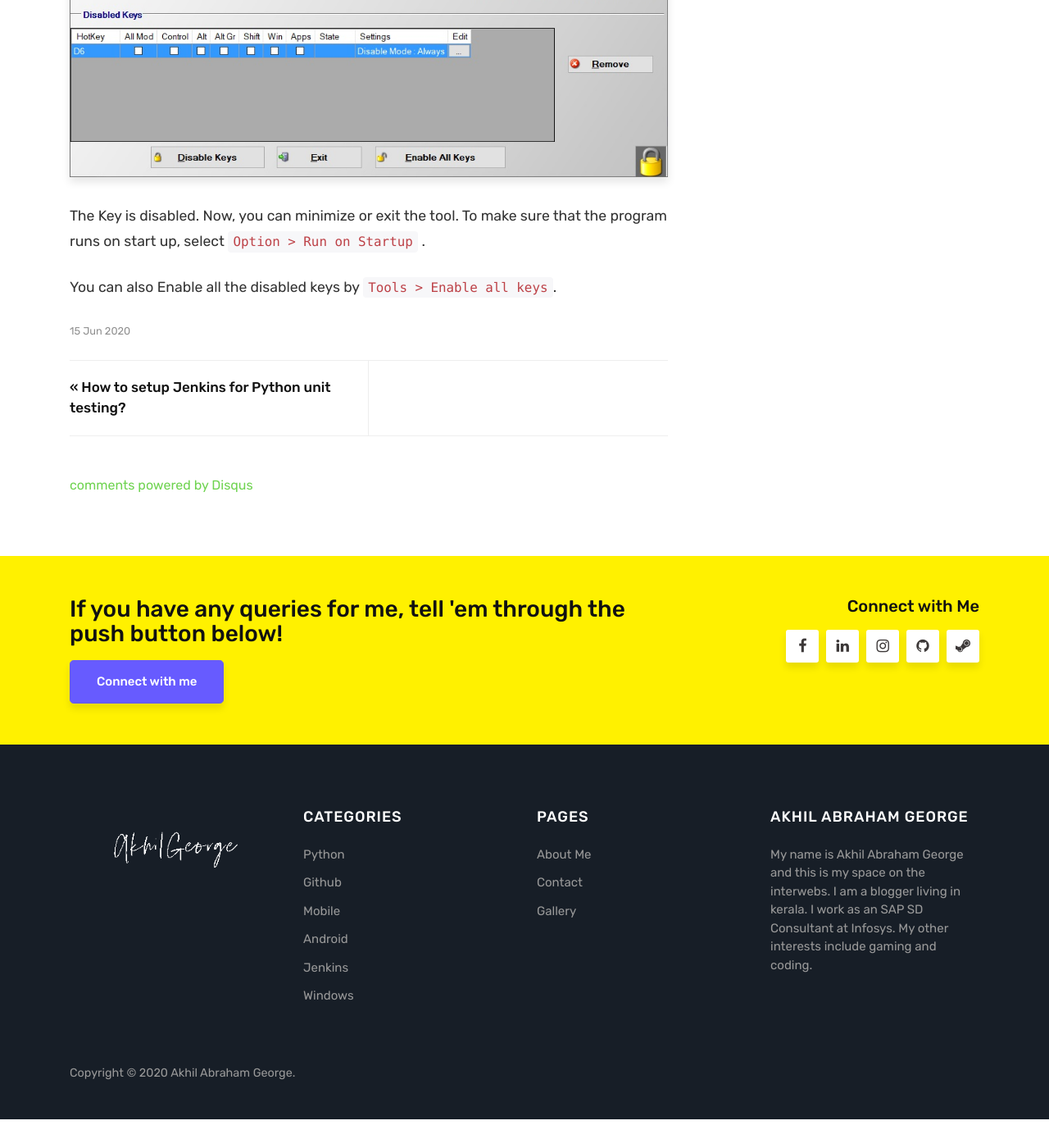
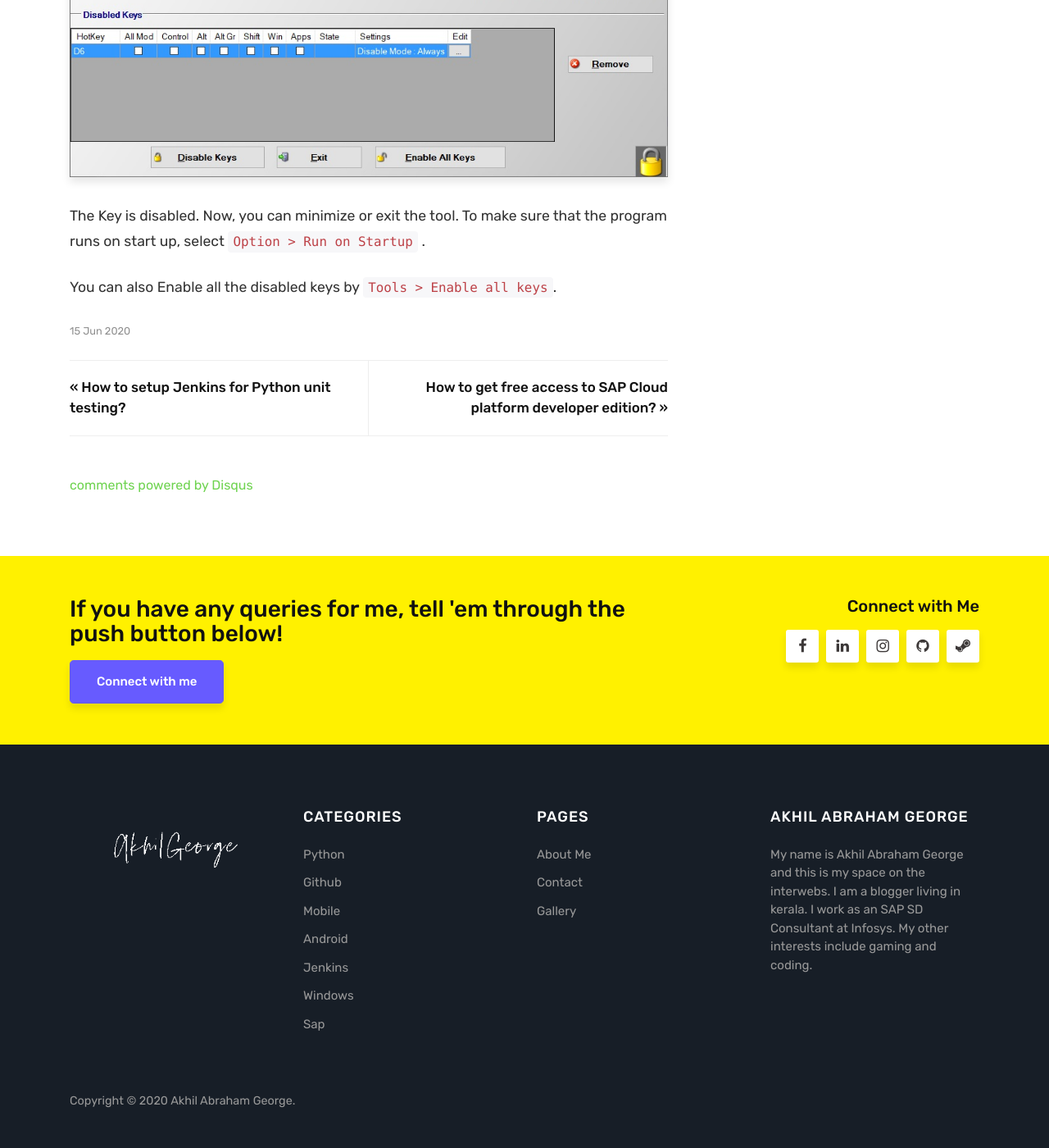
Before and after one commit to akhilgeo/akhilgeorge.com, a Jekyll site: the page built from _posts/2020-06-15-Disable-specific-key-from-Keyboard-windows.md, in a window 1280 px wide and 1400 px high, scrolled down 2615 px. Shown: the whole window at 82% size. Built offline with Jekyll 4.4.1, drawn with Linux system fonts in a browser that asks for light colours; comment, search, counter and statistics services are not loaded; before the commit the page ends 3980 px from its top, so only the background shows below that; some of the changed lines change nothing that is shown.

Commit message:
SCP post

```diff
--- a/_posts/2020-06-15-Disable-specific-key-from-Keyboard-windows.md
+++ b/_posts/2020-06-15-Disable-specific-key-from-Keyboard-windows.md
@@ -21,7 +21,7 @@
 		2.Expand the Keyboard and right click and uninstall the keyboard driver.
 		3.Reboot the system.
 
-![alt text]({{site.baseurl}}/assets/images/post/disable-keyboard-1.jpg)
+![Disable-Keyboard]({{site.baseurl}}/assets/images/post/disable-keyboard-1.jpg)
 Once you reboot the system, the keyboard driver gets automatically installed and in most of the case this should solve the problem.
 
 
--- /dev/null
+++ b/_posts/2020-06-16-free-access-SAP-cloud-edition.md
@@ -0,0 +1,38 @@
+---
+layout: post-right-sidebar
+title:  "How to get free access to SAP Cloud platform developer edition?"
+categories: [ SAP ]
+image: assets/images/post/sap-cloud-platform.jpg
+featured: false
+---
+
+
+
+SAP Cloud platform (SCP) is a Platform as a service offered by SAP. It provides a development and runtime enviornment, which lets you build, extend, and integrate business applications in the cloud. You can also use SAP Cloud Platform to extend and integrate with existing on-premise systems or other cloud products.
+
+So as you might already know most of the SAP services are not free, how do you get to try the SCP.
+
+You can opt for a '90 days free trail' on SAP Cloud Platfom.
+
+<h2>How to activate SAP Cloud Platform Free Trail?</h2>
+
+1. Head on to [SAP Official site][SAP] and create an account.
+![SCP1]({{site.baseurl}}/assets/images/post/sap-scp-1.jpg)
+Once the email verification is completed, your sap account will be activated. Login to your SAP account.
+
+2. Visit [SAP Cloud Platform][SAP-trial] Trial page	and accept the legal disclaimers.
+![SCP2]({{site.baseurl}}/assets/images/post/sap-scp-2.png)
+Once it is accpeted you will be redirected to SAP cloud platform cockpit.
+
+3. In SCP cockpit click on the `Enter your free trial` button.
+![SCP3]({{site.baseurl}}/assets/images/post/sap-scp-3.png)
+You will be asked to verify your phone number. Enter the verification code recieved on your phone and press continue.
+![SCP4]({{site.baseurl}}/assets/images/post/sap-scp-4.png)
+
+4. Select the region and your global account will be created.
+![SCP5]({{site.baseurl}}/assets/images/post/sap-scp-5.png)
+Click on the Trial box container and you will be presented with the SAP Cloud platform cockpit.
+![SCP5]({{site.baseurl}}/assets/images/post/sap-scp-7.png)
+
+[SAP]:https://simple-disable-key.en.uptodown.com/windows
+[SAP-trial]:https://accounts.sap.com/saml2/idp/sso
```
Also changed, not shown: assets/images/post/sap-cloud-platform.jpg (added), assets/images/post/sap-scp-1.jpg (added), assets/images/post/sap-scp-1.png (added), assets/images/post/sap-scp-2.png (added), assets/images/post/sap-scp-3.png (added), assets/images/post/sap-scp-4.png (added), assets/images/post/sap-scp-5.png (added), assets/images/post/sap-scp-6.png (added), assets/images/post/sap-scp-7.png (added).
